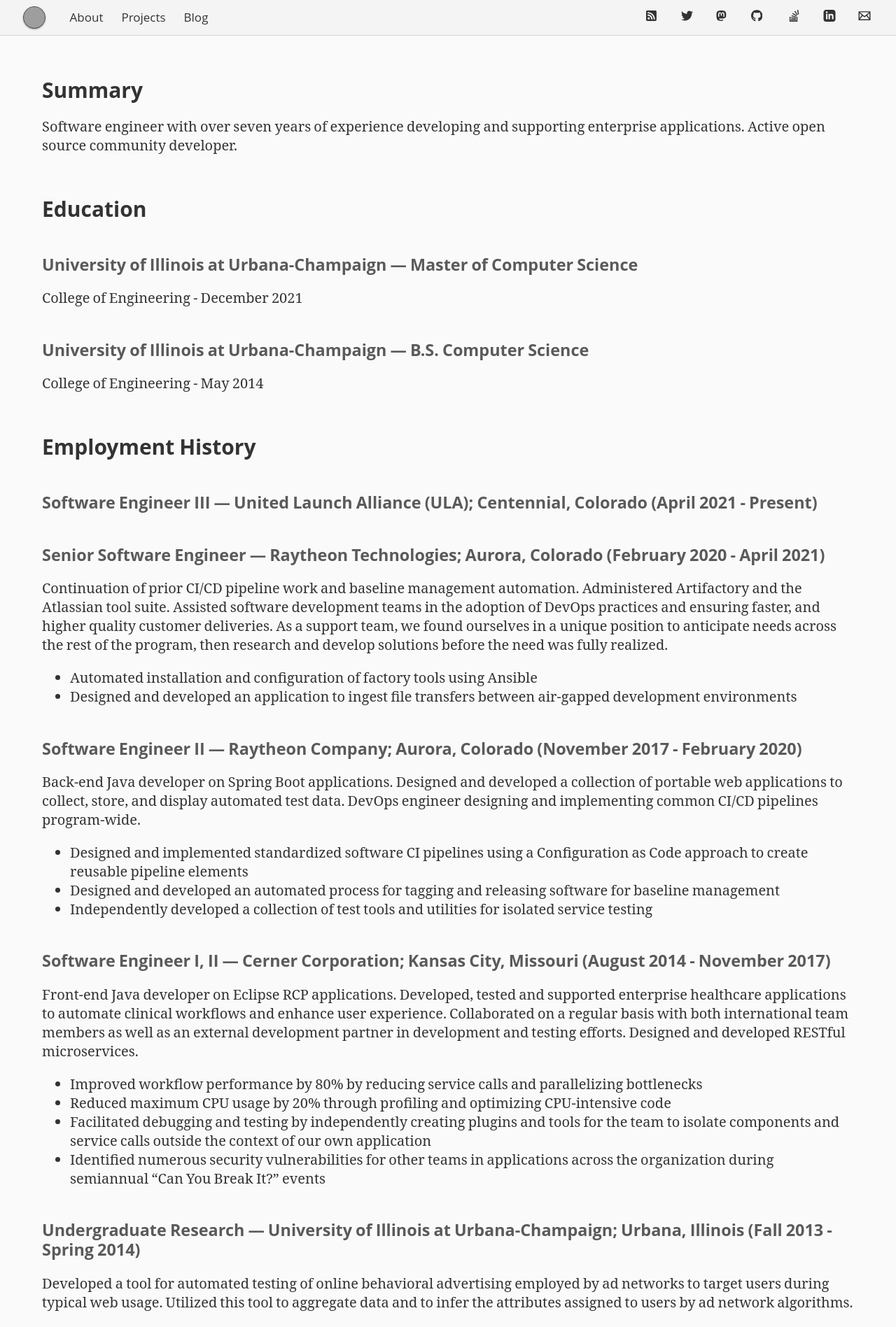
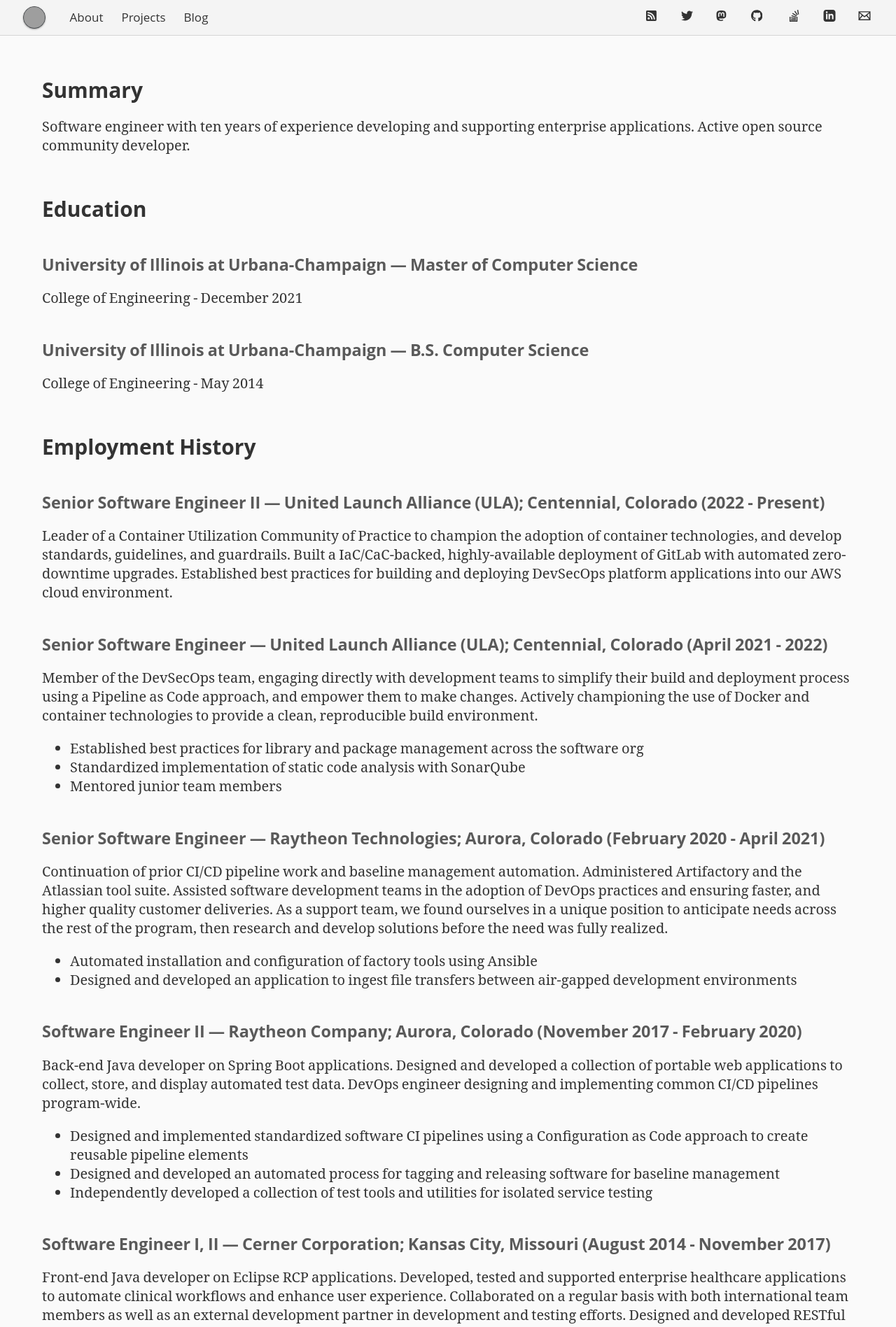
Before and after one commit to avojak/avojak.github.io, a Jekyll site: the page built from _pages/resume.html, in a window 1280 px wide. Shown: the top 1897 px of the page at 70% size. Built offline with Jekyll 4.4.1, drawn with Linux system fonts in a browser that asks for light colours; some of the changed text lies outside the part shown; grey boxes are pictures that could not be loaded.

Commit message:
Resume updates

```diff
--- a/Gemfile
+++ b/Gemfile
@@ -6,3 +6,5 @@
   gem 'kramdown'
   gem 'rouge'
 end
+
+gem "webrick", "~> 1.8"
--- a/_pages/resume.html
+++ b/_pages/resume.html
@@ -7,7 +7,7 @@
   <section class="row resume-row" id="resume-summary">
     <h2>Summary</h2>
     <p>
-      Software engineer with over seven years of experience developing and
+      Software engineer with ten years of experience developing and
       supporting enterprise applications. Active open source community developer.
     </p>
   </section>
@@ -31,7 +31,25 @@
   <section class="row resume-row" id="resume-employment-history">
     <h2>Employment History</h2>
     <section class="employment-entry">
-      <h3><b>Software Engineer III &mdash; United Launch Alliance (ULA); Centennial, Colorado</b> (April 2021 - Present)</h3>
+      <h3><b>Senior Software Engineer II &mdash; United Launch Alliance (ULA); Centennial, Colorado</b> (2022 - Present)</h3>
+      <p>
+        Leader of a Container Utilization Community of Practice to champion the adoption of container technologies, and develop standards,
+        guidelines, and guardrails. Built a IaC/CaC-backed, highly-available deployment of GitLab with automated zero-downtime upgrades.
+        Established best practices for building and deploying DevSecOps platform applications into our AWS cloud environment.
+      </p>
+    </section>
+    <section class="employment-entry">
+      <h3><b>Senior Software Engineer &mdash; United Launch Alliance (ULA); Centennial, Colorado</b> (April 2021 - 2022)</h3>
+      <p>
+        Member of the DevSecOps team, engaging directly with development teams to simplify their build and deployment process using a
+        Pipeline as Code approach, and empower them to make changes. Actively championing the use of Docker and container technologies
+        to provide a clean, reproducible build environment.
+      </p>
+      <ul>
+        <li>Established best practices for library and package management across the software org</li>
+        <li>Standardized implementation of static code analysis with SonarQube</li>
+        <li>Mentored junior team members</li>
+      </ul>
     </section>
     <section class="employment-entry">
       <h3><b>Senior Software Engineer &mdash; Raytheon Technologies; Aurora, Colorado</b> (February 2020 - April 2021)</h3>
@@ -119,9 +137,9 @@
     <section class="skill-category">
       <h3>APIs, Technologies &amp; Tools</h3>
       <ul>
+        <li>AWS, Ansible, Terraform, Packer, Docker</li>
         <li>Spring/Spring Boot, SWT, GTK, JUnit, Mockito</li>
-        <li>AWS, Ansible, Terraform, Docker</li>
-        <li>Artifactory, Nexus, Atlassian tool suite, Jenkins, Bamboo, Travis CI</li>
+        <li>Artifactory, GitLab, Atlassian tool suite</li>
       </ul>
     </section>
     <section class="skill-category">
```
